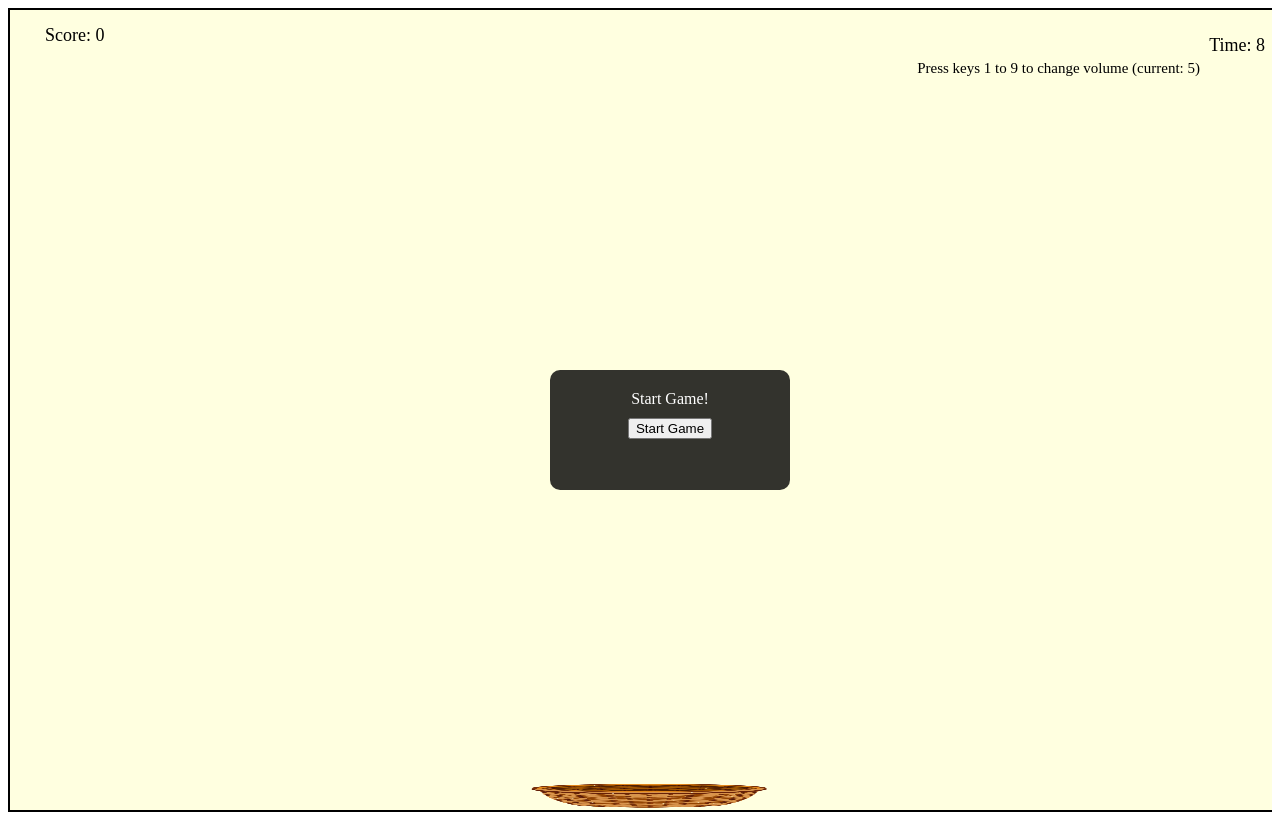
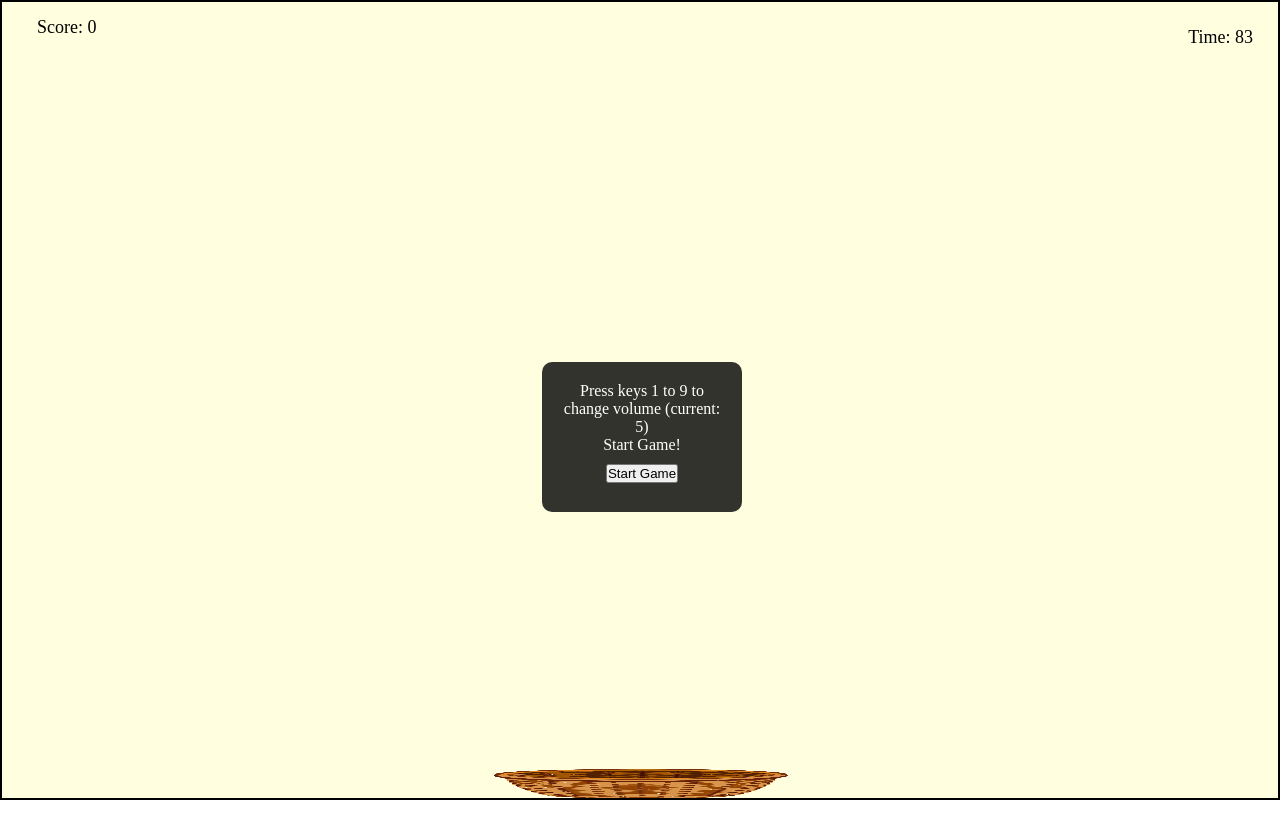
Before and after one commit to optimisticjuice/fruit-catcher, a React (Vite) app: page / in a window 1280 px wide. Built offline with nearby package versions, Linux system fonts and the light colour scheme.

Commit message:
Finished & Modularized next step understand full and replicate replicate replicate

```diff
--- a/index.html
+++ b/index.html
@@ -7,6 +7,10 @@
     <title>Fruit Catcher</title>
   </head>
   <body>
+    <style>
+      * { margin: 0; padding: 0; box-sizing: border-box; }
+      html, body { height: 100%; overflow: hidden; }
+    </style>
     <div id="root"></div>
     <script type="module" src="/src/main.jsx"></script>
   </body>
--- a/src/App.jsx
+++ b/src/App.jsx
@@ -1,4 +1,4 @@
-import React, { useState, useEffect, useCallback, useRef } from "react";
+import { useState, useEffect } from "react";
 import backgroundMusic from "./assets/background-music.mp3";
 import Fruit from "./Fruit";
 import Basket from "./Basket";
@@ -16,17 +16,18 @@ import MoveBasket from './MoveBasket';
   const [basketX, setBasketX] = useState(GAME_WIDTH / 2 - basketWidth / 2);
   const [score, setScore] = useState(0);
   const [volumeLevel, setVolumeLevel] = useState(5);
-
+  const gameTime = 83;
   //  AudioManager makes the background music play and pause and controls the volume
    const { audioRef, startMusic, pauseMusic } = AudioManager(backgroundMusic, volumeLevel);
-  const {
+  //  Timer controls the game time and game over
+   const {
     timer,
     gameOver,
     gameStarted,
     setGameOver,
     resetTimer,
     startTimer
-  } = GameTimer(8);
+  } = GameTimer(gameTime);
 
   const { fruits, setFruits, resetFruits } = FruitSpawning(
     gameStarted,
@@ -48,7 +49,6 @@ import MoveBasket from './MoveBasket';
 
   MoveBasket(gameOver, GAME_WIDTH, basketWidth, setBasketX);
 
-
   // Animate fruit falling and check for catch
   useEffect(() => {
     if (!gameStarted || gameOver ) return;
@@ -64,7 +64,7 @@ import MoveBasket from './MoveBasket';
             fruit.x + FRUIT_SIZE > basketX &&
             fruit.x < basketX + basketWidth
           ) {
-            setScore((score) => score + 1); // Increase score if caught
+            setScore((score) => score + 0.5); // Increase score if caught
           } else if (newY < GAME_HEIGHT) {
             newFruits.push({ ...fruit, y: newY }); // keep fruit falling
           }
@@ -124,7 +124,7 @@ import MoveBasket from './MoveBasket';
       <div style={{ position: "absolute", top: 15, left: 35, fontSize: 18 }}>
         Score: {score}
       </div>
-      <div style={{position: "absolute", top: 50, right: 90, fontSize: 15 }}>Press keys 1 to 9 to change volume (current: {volumeLevel})</div>
+
       <div style={{ position: "absolute", top: 25, right: 25, fontSize: 18 }}>
         Time: {timer}
       </div>
@@ -136,7 +136,7 @@ import MoveBasket from './MoveBasket';
           top: GAME_HEIGHT / 2 - 40,
           left: GAME_WIDTH / 2 - 100,
           width: 200,
-          height: 80,
+          height: 150,
           backgroundColor: "rgba(0,0,0,0.8)",
           color: "white",
           textAlign: "center",
@@ -144,6 +144,7 @@ import MoveBasket from './MoveBasket';
           borderRadius: 10,
         }}
         >
+          <div>Press keys 1 to 9 to change volume (current: {volumeLevel})</div>
           <div>Start Game!</div>
          {/* Show Start button if game hasn't started */}
         {/* Show Start button if game has NOT started */}
@@ -164,10 +165,7 @@ import MoveBasket from './MoveBasket';
 >
   Start Game
 </button>
-
 <div>
-  {/* Show popup only if the game has started AND is over */}
-
 </div>
       </div>
       )}
--- a/src/Basket.jsx
+++ b/src/Basket.jsx
@@ -2,6 +2,7 @@ import basketImg from './assets/basket.png';
 
 const Basket = ({ x, width }) => {
   const style = {
+    transform: "scale(1.25)",
     position: "absolute",
     bottom: 0,
     left: x,
--- a/src/Display.jsx
+++ b/src/Display.jsx
@@ -1,6 +1,6 @@
 import useWindowDimensions from "./Dimensions";
 import { useRef } from "react";
-export default function Display({restartGame}){
+export default function Display({restartGame, score}){
     const { width: GAME_WIDTH, height: GAME_HEIGHT } = useWindowDimensions();
     const audioRef = useRef(null);
     return(
@@ -28,6 +28,7 @@ export default function Display({restartGame}){
       zIndex: 1000, // Make sure it overlays game canvas
     }}
   >
+    Score: {score}
     {/* Game Over message */}
     <h3 style={{ margin: 0 }}>Game Over</h3>
 
@@ -59,6 +60,7 @@ export default function Display({restartGame}){
       }}
     >
       Restart Game
+
     </button>
   </div>
     )
--- a/src/GameTimer.jsx
+++ b/src/GameTimer.jsx
@@ -1,6 +1,6 @@
 import { useState, useEffect } from 'react';
 
-export default function GameTimer(initialTime = 8) {
+export default function GameTimer(initialTime) {
   const [timer, setTimer] = useState(initialTime);
   const [gameOver, setGameOver] = useState(false);
   const [gameStarted, setGameStarted] = useState(false);
```
